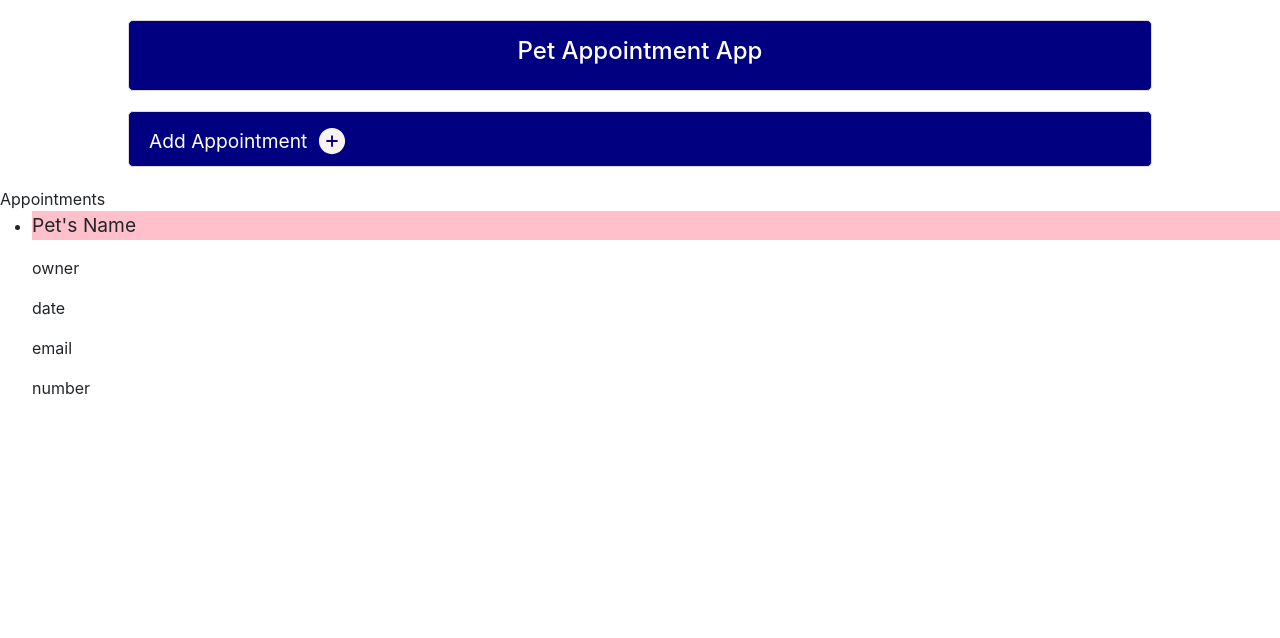
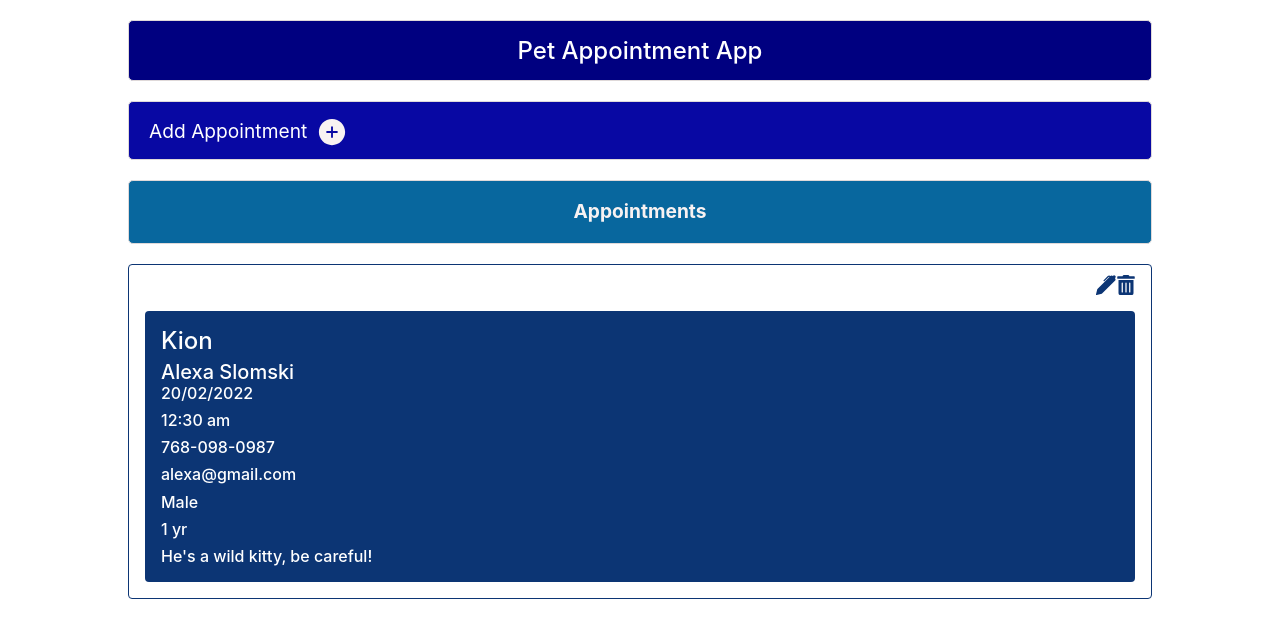
Before and after one commit to snowleopardAlexa/pet-appointment-app, a React (Create React App) app: page / in a window 1280 px wide. Shown: the top 638 px of the page. Built offline with nearby package versions, Linux system fonts and the light colour scheme.

Commit message:
add styles

```diff
--- a/src/App.css
+++ b/src/App.css
@@ -2,8 +2,20 @@
   font-size: 2rem;
 }
 
-.hero, .card-add-appt {
+.hero {
   background-color: #000080;
+  height: 61px;
+}
+
+.card-add-appt {
+  background-color: #0808a3;
+}
+
+.card-appt {
+  background-color: #08679e;
+}
+
+.hero, .card-add-appt, .card-appt {
   color: #fff;
   border-radius: 5px;
   width: 80%;
@@ -11,9 +23,36 @@
   border: 1px solid rgb(223, 217, 217);
 }
 
+.card-pet-appts {
+  width: 80%;
+  border: 1px solid #0c3574;
+}
+
+.card-pet-appt {
+  background-color: #0c3574;
+  color: white;
+  border: none;
+}
+
+.icons {
+  margin-top: 10px;
+  margin-right: 15px;
+}
+
+.icon-trash, .icon-edit {
+  color: #0c3574;
+  font-size: 20px;
+  float: right;
+}
+
+.appts-list {
+  border: transparent;
+}
+
 .card-title-add-appt {
   font-size: 1.2rem;
   margin: 15px 0px 10px 20px;
+  height: 32px;
 }
 
 .icon-add-appt {
@@ -35,3 +74,11 @@
   font-size: 1rem;
   color: #f8f2f2
 }
+
+.card-title-appt {
+  text-align: center;
+  font-size: 1.2rem;
+  height: 22px;
+  color: #f8f2f2;
+  font-weight: bold;
+}
--- a/src/components/AddAppointments.jsx
+++ b/src/components/AddAppointments.jsx
@@ -1,6 +1,7 @@
 import React, { useState } from 'react';
 import {Input, Card, CardBody, FormGroup, Label, Button, Form } from 'reactstrap';
-import { AiFillPlusCircle, AiFillCloseCircle,  } from "react-icons/ai";
+import { AiFillPlusCircle, AiFillCloseCircle,  } from 'react-icons/ai';
+
 //import { useLocalStorage } from "./useLocalStorage";
 
 
--- a/src/components/ListAppointments.jsx
+++ b/src/components/ListAppointments.jsx
@@ -1,37 +1,62 @@
-import React from 'react';
-import { Card, Divider } from 'antd';
-import { useLocalStorage } from './useLocalStorage';
+import React, {useState} from 'react';
+import { Card, CardBody, CardSubtitle, CardTitle, CardText } from 'reactstrap';
+import { FaTrashAlt } from 'react-icons/fa';
+import { BsFillPenFill } from 'react-icons/bs';
 
 function ListAppointments() {
+
+  const [ showApptDetails, setShowApptDetails ] = useState(false)
+
     return (
         <div className="list-appts">
-           <Divider orientation="left">Appointments</Divider>
-           <ul>
-            {/*} {appts.map((appt) => (*/}
-            <Card
-              className="pet-apt"
-            >
-
-            <li>
-             <p
-
-               style={{fontSize: '1.2rem', backgroundColor: 'pink'}}>Pet's Name </p>
-             <p style={{fontSize: '1rem'}}>owner</p>
-             <p style={{fontSize: '1rem'}}>date</p>
-             <p style={{fontSize: '1rem'}}>email</p>
-             <p style={{fontSize: '1rem'}}>number</p>
-             {/*}
-             <p style={{fontSize: '1rem'}}>date</p>
-             <p style={{fontSize: '1rem'}}>owner</p>
-             <p style={{fontSize: '1rem'}}>email</p>
-             <p style={{fontSize: '1rem'}}>number</p>
-             <p style={{fontSize: '1rem'}}>notes if present</p>*/}
-             </li>
-
+           <Card className="card-appt mx-auto">
+             <CardBody>
+                <CardTitle className="card-title-appt">Appointments</CardTitle>
+             </CardBody>
            </Card>
 
-          </ul>
-      </div>
+            {/*} {appts.map((appt) => (*/}
+            <Card className="card-pet-appts mx-auto">
+            <div className="icons">
+            <FaTrashAlt className="icon-trash" />
+            <BsFillPenFill className="icon-edit" />
+            </div>
+            <CardBody>
+             <Card className="card-pet-appt">
+               <CardBody>
+                 <CardTitle tag="h4" className="card-title-pet-name">
+                    Kion
+                 </CardTitle>
+                 <CardSubtitle tag="h5">
+                    Alexa Slomski
+                 </CardSubtitle>
+                 <CardText tag="h6">
+                     20/02/2022
+                 </CardText>
+                 <CardText tag="h6">
+                     12:30 am
+                 </CardText>
+                 <CardText tag="h6">
+                     768-098-0987
+                 </CardText>
+                 <CardText tag="h6">
+                     alexa@gmail.com
+                 </CardText>
+                 <CardText tag="h6">
+                     Male
+                 </CardText>
+                 <CardText tag="h6">
+                     1 yr
+                 </CardText>
+                 <CardText tag="h6">
+                     He's a wild kitty, be careful!
+                 </CardText>
+               </CardBody>
+             </Card>
+             </CardBody>
+             </Card>
+             </div>
+
     )
 }
 
```
